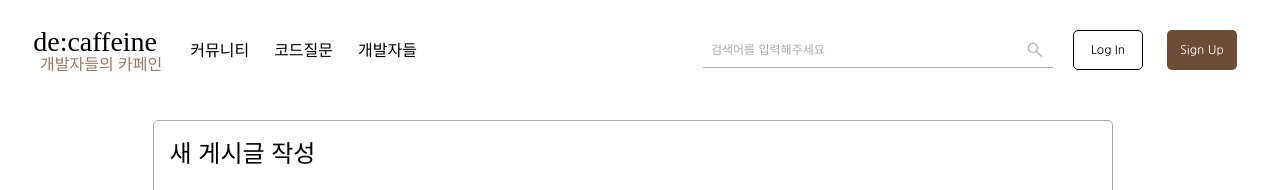
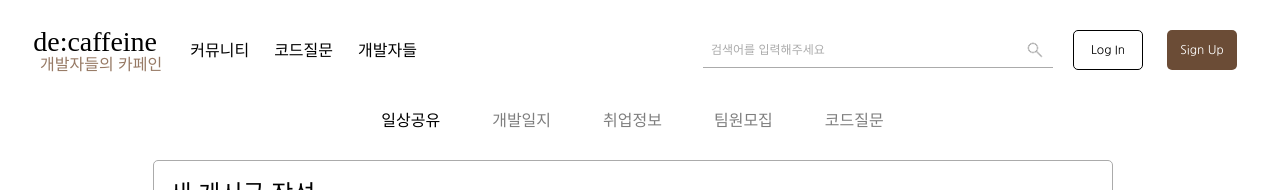
Before and after one commit to de-caffeine/de-caffeine, a React (Vite) app: page /writer in a window 1280 px wide. Shown: the top 190 px of the page. Built offline with nearby package versions, Linux system fonts and the light colour scheme; a web font is replaced by a local one.

Commit message:
♻️ :Refactor 상단에 카테고리 추가, 카테고리 선택시 해당 게시판에 글 써짐

```diff
--- a/src/components/templates/Writer2.tsx
+++ b/src/components/templates/Writer2.tsx
@@ -10,7 +10,6 @@ import { useParams, useNavigate, useLocation } from 'react-router-dom';
 import ReactQuill from 'react-quill-new';
 import 'react-quill-new/dist/quill.snow.css';
 // import { useAuth } from '../../contexts/AuthContext'; // 나중에 전역 로그인 관리용
-import { login } from '../../api/auth';
 import { createPost, getPost, updatePost } from '../../api/posts';
 
 interface LocationState {
@@ -20,17 +19,32 @@ interface LocationState {
   imageUrl?: string;
 }
 
-interface Writer2Props {
-  channelId?: string;
-}
-
-export default function Writer2({
-  channelId = '681da0077ffa911fa118e4ba', // default 테스트 채널 ID
-}: Writer2Props) {
+export default function Writer2() {
   const { postId } = useParams<{ postId?: string }>();
   const navigate = useNavigate();
   const location = useLocation();
   const state = location.state as LocationState | null;
+
+  // 1) 카테고리 목록 & 맵 정의
+  const categories = [
+    '일상공유',
+    '개발일지',
+    '취업정보',
+    '팀원모집',
+    '코드질문',
+  ] as const;
+  type Category = (typeof categories)[number];
+
+  const channelMap: Record<Category, string> = {
+    일상공유: '681d9fee7ffa911fa118e4b5',
+    개발일지: '681da0077ffa911fa118e4ba',
+    취업정보: '681da0247ffa911fa118e4be',
+    팀원모집: '681da0307ffa911fa118e4c2',
+    코드질문: '681da0447ffa911fa118e4ca',
+  };
+
+  // 2) 선택된 카테고리 상태
+  const [category, setCategory] = useState<Category>('일상공유');
 
   // 입력 필드의 초기값
   const [title, setTitle] = useState(state?.title ?? '');
@@ -122,6 +136,7 @@ export default function Writer2({
     [],
   );
 
+  // 3) 제출 핸들러: channelMap[category] 사용
   const handleSubmit = useCallback(async () => {
     if (!title.trim() || !editor.trim()) {
       alert('제목과 내용을 모두 입력해주세요.');
@@ -130,13 +145,13 @@ export default function Writer2({
 
     setLoading(true);
     try {
-      // 임시 테스트용 로그인
-      await login('lhw971103@gmail.com', 'fnskq787!');
-
       const tagArray = tags
         .split(',')
         .map((t) => t.trim())
         .filter(Boolean);
+
+      // ▶ 여기서 선택된 카테고리의 채널ID를 꺼냅니다
+      const selectedChannelId = channelMap[category];
 
       if (postId) {
         // 수정 모드
@@ -144,7 +159,7 @@ export default function Writer2({
           postId,
           title,
           editor,
-          channelId!,
+          selectedChannelId,
           tagArray,
           coverFile,
         );
@@ -152,7 +167,7 @@ export default function Writer2({
         navigate(`/post/${postId}`);
       } else {
         // 새 글 작성 모드
-        await createPost(title, editor, channelId!, tagArray, coverFile);
+        await createPost(title, editor, selectedChannelId, tagArray, coverFile);
         alert('포스트가 성공적으로 생성되었습니다!');
         // 입력값 초기화
         setTitle('');
@@ -167,9 +182,26 @@ export default function Writer2({
     } finally {
       setLoading(false);
     }
-  }, [postId, title, editor, tags, coverFile, channelId, navigate]);
+  }, [postId, title, editor, tags, coverFile, category, navigate]);
 
   return (
+    <div>
+      {/* 카테고리 버튼 그룹 (가로 중앙 정렬) */}
+      <div className="flex w-full justify-center gap-5">
+        {categories.map((cat) => (
+          <button
+            key={cat}
+            type="button"
+            onClick={() => setCategory(cat)}
+            className={`rounded px-4 py-2 ${
+              category === cat ? 'text-black opacity-100' : 'opacity-50'
+            }`}
+          >
+            {cat}
+          </button>
+        ))}
+      </div>
+
       <div className="nanum-gothic-regular flex min-h-[700px] w-[1200px] gap-4 px-30 py-5">
         <div className="flex flex-1 flex-col gap-4 rounded-[5px] border border-[#ABABAB] p-4">
           <h2 className="mb-4 text-2xl">
@@ -217,6 +249,7 @@ export default function Writer2({
               type="file"
               accept="image/*"
               onChange={(e) => setCoverFile(e.target.files?.[0])}
+              className="cursor-pointer"
             />
             {coverPreviewUrl && (
               <img
@@ -244,20 +277,21 @@ export default function Writer2({
             <button
               onClick={handleSubmit}
               disabled={loading}
-            className={`nanum-gothic-regular h-[40px] w-[100px] rounded-[5px] text-white ${
+              className={`nanum-gothic-regular h-[40px] w-[100px] cursor-pointer rounded-[5px] text-white ${
                 loading ? 'cursor-not-allowed bg-gray-400' : 'bg-[#6B4C36]'
               }`}
             >
-            {loading
-              ? postId
+              {postId
+                ? loading
                   ? '수정 중…'
-                : '작성 중…'
-              : postId
-                ? '수정 완료'
+                  : '수정 완료'
+                : loading
+                  ? '작성 중…'
                   : '작성 완료'}
             </button>
           </div>
         </div>
       </div>
+    </div>
   );
 }
```
Lines whose indentation alone changed are shown as unchanged.
